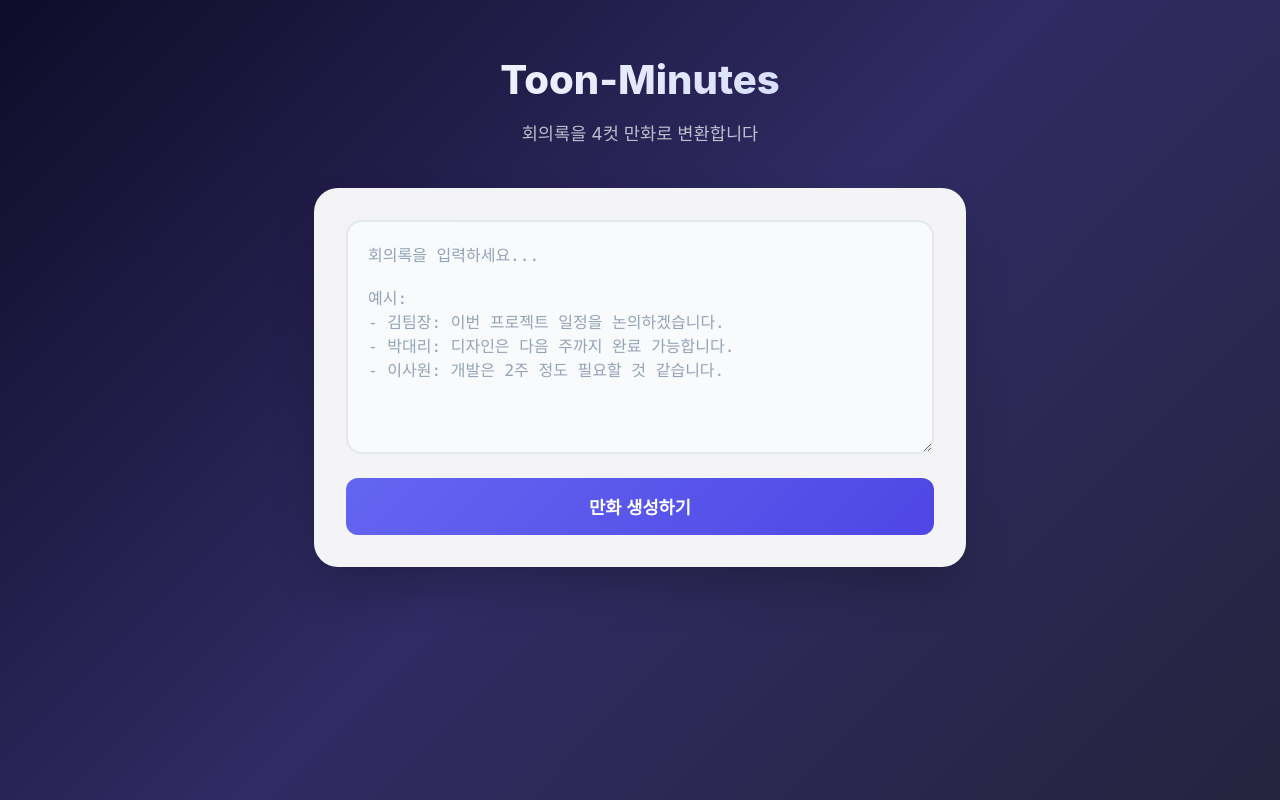
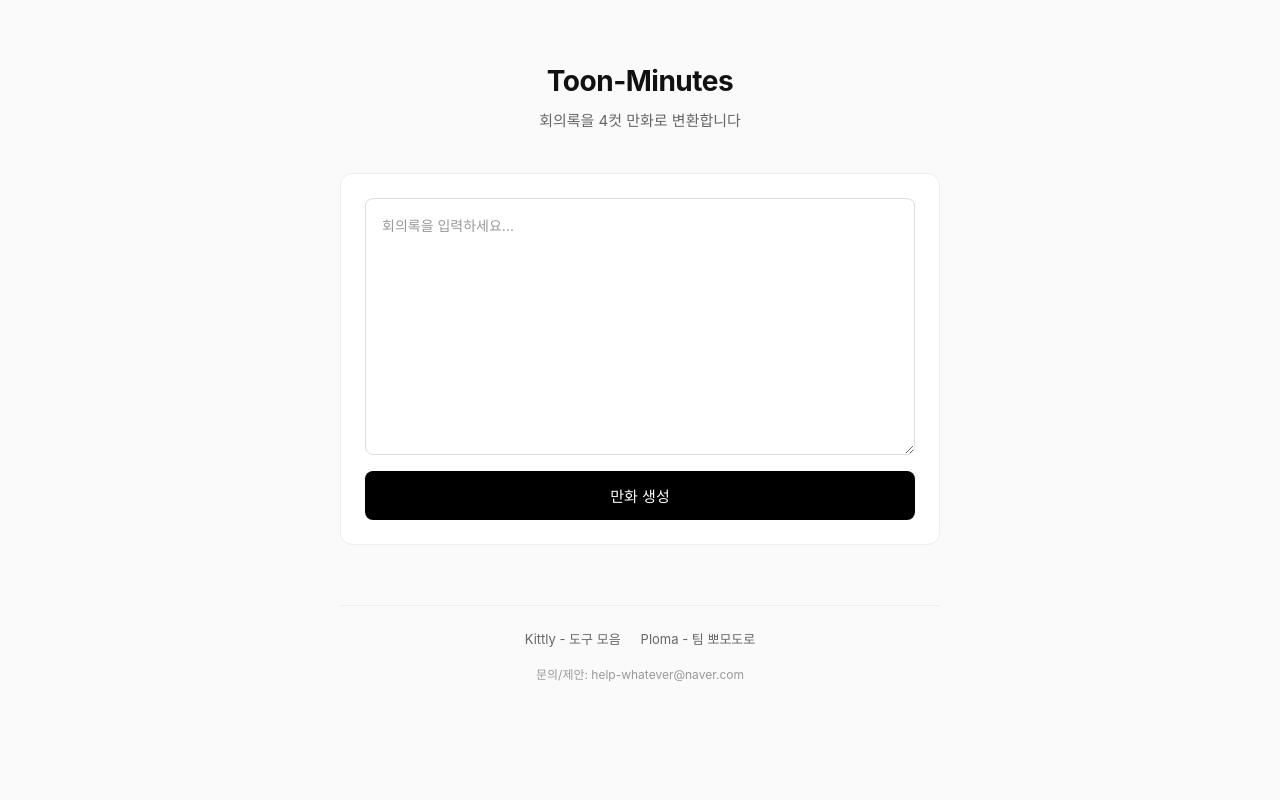
Before and after one commit to junhee1219/toon-minutes, a FastAPI app: page / in a window 1280 px wide. Run offline with FastAPI, Linux system fonts and the light colour scheme; some web fonts are replaced.

Commit message:
fix: 디자인개선

```diff
--- a/app/static/css/style.css
+++ b/app/static/css/style.css
@@ -5,331 +5,260 @@
 }
 
 :root {
-    --primary: #6366f1;
-    --primary-dark: #4f46e5;
-    --primary-light: #818cf8;
-    --bg-gradient-start: #0f0c29;
-    --bg-gradient-mid: #302b63;
-    --bg-gradient-end: #24243e;
-    --card-bg: rgba(255, 255, 255, 0.95);
-    --text-primary: #1e1b4b;
-    --text-secondary: #64748b;
-    --shadow: 0 25px 50px -12px rgba(0, 0, 0, 0.25);
+    --primary: #000;
+    --primary-hover: #333;
+    --bg: #fafafa;
+    --card-bg: #fff;
+    --text: #111;
+    --text-muted: #666;
+    --text-light: #999;
+    --border: #eee;
+    --border-dark: #ddd;
+    --accent: #0066ff;
 }
 
 body {
-    font-family: 'Pretendard', -apple-system, BlinkMacSystemFont, 'Segoe UI', Roboto, sans-serif;
-    background: linear-gradient(135deg, var(--bg-gradient-start) 0%, var(--bg-gradient-mid) 50%, var(--bg-gradient-end) 100%);
+    font-family: -apple-system, BlinkMacSystemFont, 'Segoe UI', Roboto, 'Helvetica Neue', Arial, sans-serif;
+    background: var(--bg);
     min-height: 100vh;
-    color: var(--text-primary);
-    line-height: 1.6;
+    color: var(--text);
+    line-height: 1.5;
+    -webkit-font-smoothing: antialiased;
 }
 
 .container {
-    max-width: 700px;
+    max-width: 640px;
     margin: 0 auto;
-    padding: 3rem 1.5rem;
+    padding: 60px 20px 40px;
 }
 
-/* 헤더 영역 */
+/* 헤더 */
 .header {
     text-align: center;
-    margin-bottom: 2.5rem;
+    margin-bottom: 40px;
 }
 
 .header h1 {
-    font-size: 2.5rem;
-    font-weight: 800;
-    background: linear-gradient(135deg, #fff 0%, #c7d2fe 100%);
-    -webkit-background-clip: text;
-    -webkit-text-fill-color: transparent;
-    background-clip: text;
-    margin-bottom: 0.5rem;
+    font-size: 28px;
+    font-weight: 700;
+    letter-spacing: -0.5px;
+    margin-bottom: 8px;
 }
 
 .header p {
-    color: rgba(255, 255, 255, 0.7);
-    font-size: 1.1rem;
+    color: var(--text-muted);
+    font-size: 15px;
 }
 
-/* 카드 스타일 */
+/* 카드 */
 .card {
     background: var(--card-bg);
-    border-radius: 24px;
-    padding: 2rem;
-    box-shadow: var(--shadow);
-    backdrop-filter: blur(10px);
+    border: 1px solid var(--border);
+    border-radius: 12px;
+    padding: 24px;
 }
 
-/* 폼 스타일 */
+/* 폼 */
 form {
     display: flex;
     flex-direction: column;
-    gap: 1.5rem;
+    gap: 16px;
 }
 
 textarea {
     width: 100%;
-    padding: 1.25rem;
-    border: 2px solid #e2e8f0;
-    border-radius: 16px;
-    font-size: 1rem;
+    padding: 16px;
+    border: 1px solid var(--border-dark);
+    border-radius: 8px;
+    font-size: 14px;
     resize: vertical;
-    min-height: 200px;
-    transition: all 0.3s ease;
-    background: #f8fafc;
+    min-height: 180px;
+    transition: border-color 0.2s;
+    font-family: inherit;
+    line-height: 1.6;
 }
 
 textarea:focus {
     outline: none;
     border-color: var(--primary);
-    background: #fff;
-    box-shadow: 0 0 0 4px rgba(99, 102, 241, 0.1);
 }
 
 textarea::placeholder {
-    color: #94a3b8;
+    color: var(--text-light);
 }
 
 button {
-    padding: 1rem 2rem;
-    background: linear-gradient(135deg, var(--primary) 0%, var(--primary-dark) 100%);
-    color: white;
+    padding: 14px 24px;
+    background: var(--primary);
+    color: #fff;
     border: none;
-    border-radius: 12px;
-    font-size: 1.1rem;
-    font-weight: 600;
+    border-radius: 8px;
+    font-size: 15px;
+    font-weight: 500;
     cursor: pointer;
-    transition: all 0.3s ease;
-    position: relative;
-    overflow: hidden;
+    transition: background 0.2s;
 }
 
 button:hover {
-    transform: translateY(-2px);
-    box-shadow: 0 10px 20px -10px rgba(99, 102, 241, 0.5);
-}
-
-button:active {
-    transform: translateY(0);
+    background: var(--primary-hover);
 }
 
 button:disabled {
-    background: #cbd5e1;
+    background: var(--border-dark);
     cursor: not-allowed;
-    transform: none;
-    box-shadow: none;
 }
 
 .hidden {
     display: none !important;
 }
 
-/* 로딩 영역 */
+/* 로딩 */
 #loading-section {
-    margin-top: 2rem;
+    margin-top: 24px;
 }
 
 .loading-card {
     background: var(--card-bg);
-    border-radius: 24px;
-    padding: 2.5rem 2rem;
-    box-shadow: var(--shadow);
+    border: 1px solid var(--border);
+    border-radius: 12px;
+    padding: 32px 24px;
     text-align: center;
 }
 
-/* 로딩 애니메이션 */
 .loading-animation {
     display: flex;
     justify-content: center;
-    align-items: center;
-    gap: 0.5rem;
-    margin-bottom: 2rem;
+    gap: 6px;
+    margin-bottom: 24px;
 }
 
 .loading-dot {
-    width: 12px;
-    height: 12px;
+    width: 8px;
+    height: 8px;
     border-radius: 50%;
-    background: var(--primary);
-    animation: bounce 1.4s ease-in-out infinite;
+    background: var(--text-light);
+    animation: pulse 1.4s ease-in-out infinite;
 }
 
 .loading-dot:nth-child(1) { animation-delay: 0s; }
 .loading-dot:nth-child(2) { animation-delay: 0.2s; }
 .loading-dot:nth-child(3) { animation-delay: 0.4s; }
 
-@keyframes bounce {
-    0%, 80%, 100% {
-        transform: scale(0.6);
-        opacity: 0.4;
-    }
-    40% {
-        transform: scale(1);
-        opacity: 1;
-    }
+@keyframes pulse {
+    0%, 80%, 100% { opacity: 0.3; transform: scale(0.8); }
+    40% { opacity: 1; transform: scale(1); }
 }
 
-/* 프로그레스 바 */
+/* 프로그레스 */
 .progress-container {
-    margin-bottom: 2rem;
+    margin-bottom: 24px;
 }
 
 .progress-bar {
-    height: 8px;
-    background: #e2e8f0;
-    border-radius: 4px;
+    height: 4px;
+    background: var(--border);
+    border-radius: 2px;
     overflow: hidden;
-    position: relative;
 }
 
 .progress-fill {
     height: 100%;
-    background: linear-gradient(90deg, var(--primary) 0%, var(--primary-light) 100%);
-    border-radius: 4px;
-    transition: width 0.5s ease;
-    position: relative;
-}
-
-.progress-fill::after {
-    content: '';
-    position: absolute;
-    top: 0;
-    left: 0;
-    right: 0;
-    bottom: 0;
-    background: linear-gradient(
-        90deg,
-        transparent,
-        rgba(255, 255, 255, 0.4),
-        transparent
-    );
-    animation: shimmer 2s infinite;
-}
-
-@keyframes shimmer {
-    0% { transform: translateX(-100%); }
-    100% { transform: translateX(100%); }
+    background: var(--primary);
+    border-radius: 2px;
+    transition: width 0.3s ease;
 }
 
 .progress-text {
     display: flex;
     justify-content: space-between;
-    margin-top: 0.75rem;
-    font-size: 0.875rem;
-    color: var(--text-secondary);
+    margin-top: 8px;
+    font-size: 13px;
+    color: var(--text-muted);
 }
 
-/* 메시지 영역 */
+/* 메시지 */
 .message-area {
-    min-height: 80px;
-    display: flex;
-    flex-direction: column;
-    justify-content: center;
-    align-items: center;
+    min-height: 60px;
 }
 
 .status-badge {
-    display: inline-flex;
-    align-items: center;
-    gap: 0.5rem;
-    padding: 0.5rem 1rem;
-    background: #f1f5f9;
-    border-radius: 20px;
-    font-size: 0.875rem;
-    color: var(--text-secondary);
-    margin-bottom: 1rem;
-}
-
-.status-badge::before {
-    content: '';
-    width: 8px;
-    height: 8px;
-    border-radius: 50%;
-    background: var(--primary);
-    animation: pulse 2s infinite;
-}
-
-@keyframes pulse {
-    0%, 100% { opacity: 1; }
-    50% { opacity: 0.4; }
+    display: inline-block;
+    padding: 4px 10px;
+    background: var(--bg);
+    border-radius: 4px;
+    font-size: 12px;
+    color: var(--text-muted);
+    margin-bottom: 12px;
 }
 
 .rotating-message {
-    font-size: 1.125rem;
-    font-weight: 500;
-    color: var(--text-primary);
-    opacity: 1;
-    transition: opacity 0.5s ease;
-    text-align: center;
-    line-height: 1.5;
-    padding: 0 1rem;
+    font-size: 15px;
+    color: var(--text);
+    transition: opacity 0.3s;
 }
 
 .rotating-message.fade-out {
     opacity: 0;
 }
 
-/* 팁 영역 */
+/* 팁 */
 .tip-area {
-    margin-top: 1.5rem;
-    padding-top: 1.5rem;
-    border-top: 1px solid #e2e8f0;
+    margin-top: 20px;
+    padding-top: 20px;
+    border-top: 1px solid var(--border);
 }
 
 .tip-text {
-    font-size: 0.875rem;
-    color: var(--text-secondary);
+    font-size: 13px;
+    color: var(--text-light);
     display: flex;
     align-items: center;
     justify-content: center;
-    gap: 0.5rem;
+    gap: 6px;
 }
 
-.tip-text .icon {
-    font-size: 1rem;
-}
-
-/* 결과 페이지 스타일 */
+/* 결과 페이지 */
 .result-header {
     text-align: center;
-    margin-bottom: 2rem;
+    margin-bottom: 32px;
 }
 
 .result-header h1 {
-    font-size: 2rem;
-    color: #fff;
-    margin-bottom: 0.5rem;
+    font-size: 24px;
+    font-weight: 700;
+    margin-bottom: 6px;
 }
 
 .result-header p {
-    color: rgba(255, 255, 255, 0.7);
+    color: var(--text-muted);
+    font-size: 14px;
 }
 
 .comic-container {
     display: flex;
     flex-direction: column;
-    gap: 2rem;
+    gap: 24px;
 }
 
 .comic {
     background: var(--card-bg);
-    padding: 2rem;
-    border-radius: 24px;
-    box-shadow: var(--shadow);
+    border: 1px solid var(--border);
+    border-radius: 12px;
+    padding: 24px;
 }
 
 .comic h2 {
-    font-size: 1.25rem;
-    color: var(--primary);
-    margin-bottom: 1.5rem;
+    font-size: 14px;
+    font-weight: 600;
+    color: var(--text-muted);
+    margin-bottom: 16px;
     text-align: center;
 }
 
 .panels {
     display: grid;
     grid-template-columns: repeat(2, 1fr);
-    gap: 1.5rem;
+    gap: 12px;
 }
 
 .panel {
@@ -338,90 +267,132 @@ button:disabled {
 
 .panel img {
     width: 100%;
-    border-radius: 12px;
-    box-shadow: 0 4px 6px -1px rgba(0, 0, 0, 0.1);
-    transition: transform 0.3s ease;
+    border-radius: 8px;
+    border: 1px solid var(--border);
+    cursor: pointer;
+    transition: opacity 0.2s;
 }
 
 .panel img:hover {
-    transform: scale(1.02);
+    opacity: 0.9;
 }
 
 .panel p {
-    margin-top: 0.75rem;
-    font-size: 0.9rem;
-    color: var(--text-secondary);
-    text-align: center;
+    margin-top: 8px;
+    font-size: 13px;
+    color: var(--text-muted);
 }
 
-/* 다운로드 버튼 */
+/* 다운로드 */
 .download-section {
-    margin-top: 2rem;
+    margin-top: 20px;
     text-align: center;
 }
 
 .download-btn {
     display: inline-flex;
     align-items: center;
-    gap: 0.5rem;
-    padding: 0.875rem 1.5rem;
-    background: linear-gradient(135deg, #10b981 0%, #059669 100%);
-    color: white;
-    border: none;
-    border-radius: 12px;
-    font-size: 1rem;
-    font-weight: 600;
-    cursor: pointer;
-    text-decoration: none;
-    transition: all 0.3s ease;
+    gap: 6px;
+    padding: 10px 16px;
+    background: var(--bg);
+    color: var(--text);
+    border: 1px solid var(--border-dark);
+    border-radius: 6px;
+    font-size: 14px;
+    font-weight: 500;
 }
 
 .download-btn:hover {
-    transform: translateY(-2px);
-    box-shadow: 0 10px 20px -10px rgba(16, 185, 129, 0.5);
+    background: var(--border);
 }
 
 .back-link {
     display: inline-flex;
     align-items: center;
-    gap: 0.5rem;
-    margin-top: 2rem;
-    color: rgba(255, 255, 255, 0.8);
+    gap: 6px;
+    margin-top: 32px;
+    color: var(--text-muted);
     text-decoration: none;
-    font-weight: 500;
-    transition: color 0.3s ease;
+    font-size: 14px;
+    transition: color 0.2s;
 }
 
 .back-link:hover {
-    color: #fff;
+    color: var(--text);
 }
 
-/* 에러 상태 */
+/* 에러 */
 .error-message {
-    background: #fef2f2;
-    border: 1px solid #fecaca;
-    border-radius: 12px;
-    padding: 1rem 1.5rem;
-    color: #dc2626;
-    margin-top: 1rem;
+    background: #fff5f5;
+    border: 1px solid #ffebeb;
+    border-radius: 8px;
+    padding: 16px;
+    color: #c00;
+    font-size: 14px;
+    margin-top: 16px;
+}
+
+/* 푸터 */
+.footer {
+    margin-top: 60px;
+    padding-top: 24px;
+    border-top: 1px solid var(--border);
+    text-align: center;
+}
+
+.footer-links {
+    display: flex;
+    justify-content: center;
+    gap: 20px;
+    margin-bottom: 16px;
+    flex-wrap: wrap;
+}
+
+.footer-links a {
+    color: var(--text-muted);
+    text-decoration: none;
+    font-size: 13px;
+    transition: color 0.2s;
+}
+
+.footer-links a:hover {
+    color: var(--text);
+}
+
+.footer-contact {
+    font-size: 12px;
+    color: var(--text-light);
+}
+
+.footer-contact a {
+    color: var(--text-light);
+    text-decoration: none;
+}
+
+.footer-contact a:hover {
+    text-decoration: underline;
 }
 
 /* 반응형 */
-@media (max-width: 640px) {
+@media (max-width: 480px) {
     .container {
-        padding: 2rem 1rem;
+        padding: 40px 16px 32px;
     }
 
     .header h1 {
-        font-size: 2rem;
+        font-size: 24px;
     }
 
     .card, .loading-card, .comic {
-        padding: 1.5rem;
-        border-radius: 20px;
+        padding: 20px;
     }
 
     .panels {
         grid-template-columns: 1fr;
     }
+
+    .footer-links {
+        flex-direction: column;
+        gap: 12px;
+    }
 }
--- a/app/templates/index.html
+++ b/app/templates/index.html
@@ -5,47 +5,35 @@
     <meta name="viewport" content="width=device-width, initial-scale=1.0">
     <title>Toon-Minutes</title>
     <link rel="stylesheet" href="/static/css/style.css">
-    <link rel="preconnect" href="https://cdn.jsdelivr.net">
-    <link href="https://cdn.jsdelivr.net/gh/orioncactus/pretendard/dist/web/static/pretendard.css" rel="stylesheet">
 </head>
 <body>
     <div class="container">
-        <!-- 헤더 -->
         <div class="header">
             <h1>Toon-Minutes</h1>
             <p>회의록을 4컷 만화로 변환합니다</p>
         </div>
 
-        <!-- 입력 폼 -->
         <div id="form-section" class="card">
             <form id="generate-form">
                 <textarea
                     id="meeting-text"
                     name="meeting_text"
-                    placeholder="회의록을 입력하세요...
-
-예시:
-- 김팀장: 이번 프로젝트 일정을 논의하겠습니다.
-- 박대리: 디자인은 다음 주까지 완료 가능합니다.
-- 이사원: 개발은 2주 정도 필요할 것 같습니다."
+                    placeholder="회의록을 입력하세요..."
                     rows="10"
                     required
                 ></textarea>
-                <button type="submit">만화 생성하기</button>
+                <button type="submit">만화 생성</button>
             </form>
         </div>
 
-        <!-- 로딩 섹션 -->
         <div id="loading-section" class="hidden">
             <div class="loading-card">
-                <!-- 로딩 애니메이션 -->
                 <div class="loading-animation">
                     <div class="loading-dot"></div>
                     <div class="loading-dot"></div>
                     <div class="loading-dot"></div>
                 </div>
 
-                <!-- 프로그레스 바 -->
                 <div class="progress-container">
                     <div class="progress-bar">
                         <div class="progress-fill" id="progress-fill" style="width: 0%"></div>
@@ -56,28 +44,34 @@
                     </div>
                 </div>
 
-                <!-- 메시지 영역 -->
                 <div class="message-area">
-                    <div class="status-badge" id="status-badge">만화 생성 중</div>
+                    <div class="status-badge" id="status-badge">생성 중</div>
                     <p class="rotating-message" id="rotating-message">
                         회의 내용을 분석하고 있습니다...
                     </p>
                 </div>
 
-                <!-- 팁 영역 -->
                 <div class="tip-area">
                     <p class="tip-text">
-                        <span class="icon">💡</span>
-                        <span id="tip-text">만화 생성에는 보통 1-2분 정도 소요됩니다</span>
+                        <span id="tip-text">만화 생성에는 1-2분 정도 소요됩니다</span>
                     </p>
                 </div>
             </div>
         </div>
 
-        <!-- 에러 메시지 -->
         <div id="error-section" class="hidden">
             <div class="error-message" id="error-message"></div>
         </div>
+
+        <footer class="footer">
+            <div class="footer-links">
+                <a href="https://kittly.shop" target="_blank">Kittly - 도구 모음</a>
+                <a href="https://ploma.site" target="_blank">Ploma - 팀 뽀모도로</a>
+            </div>
+            <p class="footer-contact">
+                문의/제안: <a href="mailto:help-whatever@naver.com">help-whatever@naver.com</a>
+            </p>
+        </footer>
     </div>
 
     <script src="/static/js/app.js"></script>
```
Also changed, not shown: app/templates/result.html (+12 -15 lines).
